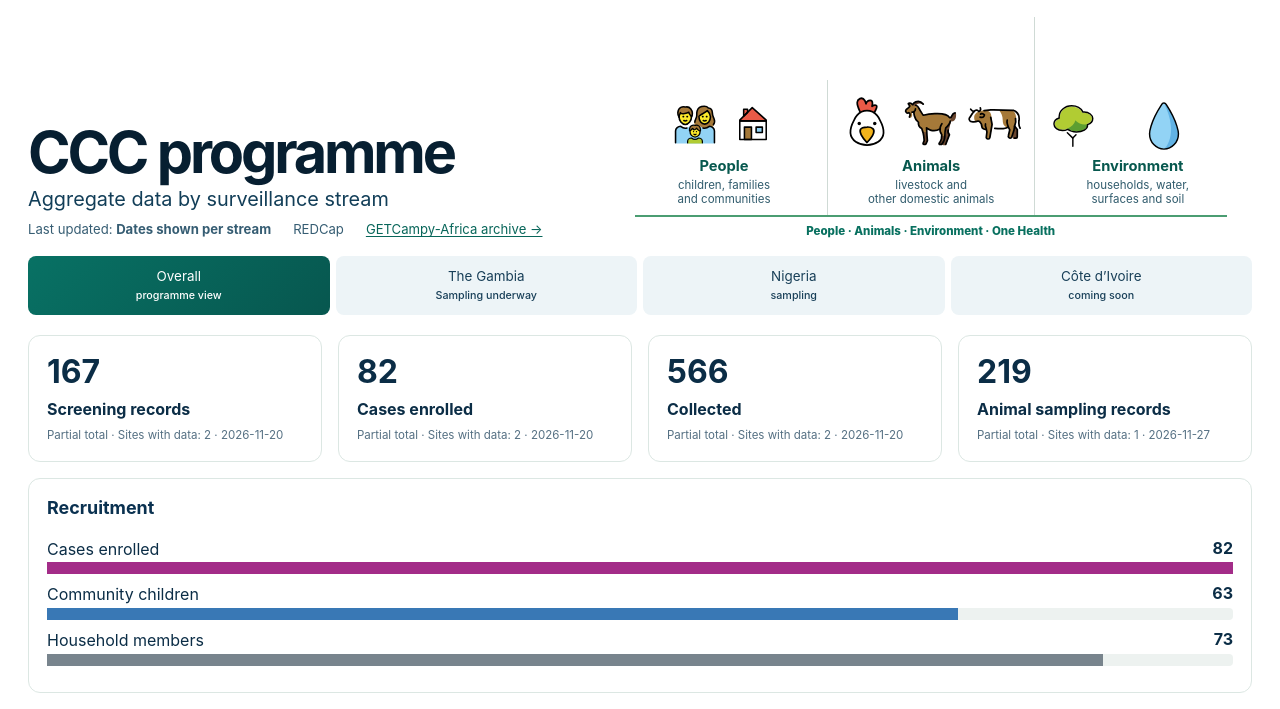
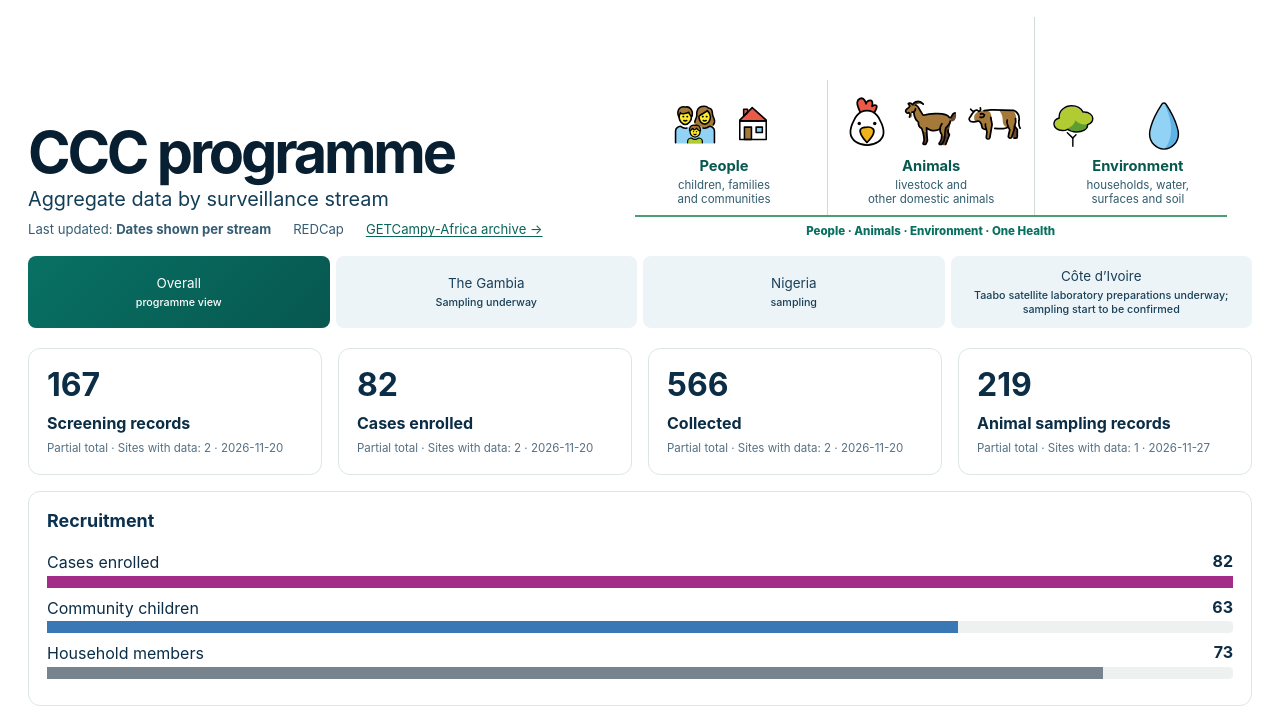
Before and after one commit to Campylobacter-control-campaign/website, a plain HTML site: page dashboard.html in a window 1280 px wide. Shown: the part 73-782 px from the top of the page. Drawn offline with Linux system fonts and the light colour scheme.

Commit message:
Show Taabo satellite laboratory preparations on dashboard

```diff
--- a/dashboard.html
+++ b/dashboard.html
@@ -143,7 +143,7 @@ function emoji(code,alt=''){return '<img src="assets/icons/openmoji/'+code+'.svg
 function progress(value,target,red=false){if(!target)return '';return '<div class="progress '+(red?'red':'')+'"><span style="width:'+Math.min(100,value/target*100)+'%"></span></div><div class="kpi-sub">'+pct(value,target)+'%</div>'}
 function donut(el,items,total){let r=48,c=2*Math.PI*r,offset=0;let circles=items.map((x,i)=>{let len=x.value/total*c,out='<circle cx="60" cy="60" r="'+r+'" stroke="'+colours[i%colours.length]+'" stroke-dasharray="'+len+' '+(c-len)+'" stroke-dashoffset="'+(-offset)+'"></circle>';offset+=len;return out}).join('');el.innerHTML='<svg viewBox="0 0 120 120" role="img" aria-label="'+total+' specimens by enrolled cohort"><circle class="track" cx="60" cy="60" r="'+r+'"></circle>'+circles+'</svg><div class="donut-center"><strong>'+fmt(total)+'</strong><small>specimens<br>cohort table: '+fmt(dashboard.sites[currentView].data.human_specimens.people)+' enrolled</small></div>'}
 function renderTabs(){
- const order=Object.entries(dashboard.sites).filter(([id])=>['gambia','nigeria','cote-divoire'].includes(id)).map(([id,s])=>({id,label:s.label,status:s.status,note:s.status==='preparing'?'coming soon':s.status==='sampling'?'sampling':s.status==='inactive'?'planned':s.note}));
+ const order=Object.entries(dashboard.sites).filter(([id])=>['gambia','nigeria','cote-divoire'].includes(id)).map(([id,s])=>({id,label:s.label,status:s.status,note:s.status==='preparing'?(id==='cote-divoire'?'Taabo satellite laboratory preparations underway; sampling start to be confirmed':'coming soon'):s.status==='sampling'?'sampling':s.status==='inactive'?'planned':s.note}));
  order.unshift({id:'all',label:'Overall',status:'all',note:'programme view'});
  document.getElementById('site-tabs').innerHTML=order.map(x=>'<button type="button" class="site-tab '+(currentView===x.id?'active':'')+'" data-site="'+x.id+'" '+(x.status==='inactive'?'disabled':'')+'>'+x.label+'<span class="tab-note">'+x.note+'</span></button>').join('');
  document.querySelectorAll('.site-tab:not([disabled])').forEach(b=>b.addEventListener('click',()=>selectView(b.dataset.site)));
```
